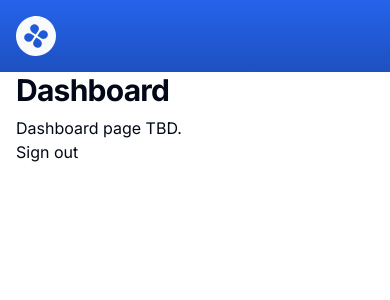
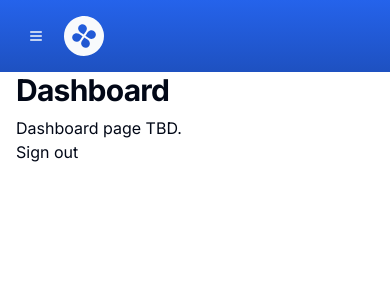
Before and after one commit to TheOmer77/finance-thing, a Next.js app: page / in a window 390 px wide. Shown: the top 300 px of the page. Built offline with nearby package versions, Linux system fonts and the light colour scheme.

Commit message:
Add nav drawer

```diff
--- a/src/components/layout/Header/index.tsx
+++ b/src/components/layout/Header/index.tsx
@@ -7,8 +7,8 @@ export const Header = () => (
 text-primary-foreground'
   >
     <div
-      className='mx-auto flex w-full max-w-screen-2xl flex-row items-center
-justify-between p-4 lg:pb-36'
+      className='mx-auto flex w-full max-w-screen-2xl flex-row-reverse
+items-center justify-end p-4 lg:flex-row lg:justify-between lg:pb-36'
     >
       <HeaderLogo />
       <Nav />
--- a/src/components/layout/Nav/NavButton.tsx
+++ b/src/components/layout/Nav/NavButton.tsx
@@ -1,3 +1,4 @@
+import { forwardRef, type ElementRef } from 'react';
 import Link from 'next/link';
 
 import { Button } from '@/components/ui/Button';
@@ -9,15 +10,21 @@ export type NavButtonProps = {
   active?: boolean;
 };
 
-export const NavButton = ({ active, href, label }: NavButtonProps) => (
+export const NavButton = forwardRef<ElementRef<'button'>, NavButtonProps>(
+  ({ active, href, label, ...props }, ref) => (
     <Button
+      {...props}
+      ref={ref}
       variant='ghost'
       className={cn(
-      'text-inherit hover:bg-primary-foreground/25 hover:text-inherit',
-      active && 'bg-primary-foreground/15'
+        `justify-start text-inherit hover:text-inherit
+lg:hover:bg-primary-foreground/20`,
+        active && 'bg-muted lg:bg-primary-foreground/10'
       )}
       asChild
     >
       <Link href={href}>{label}</Link>
     </Button>
+  )
 );
+NavButton.displayName = 'NavButton';
--- /dev/null
+++ b/src/components/layout/Nav/NavDrawer.tsx
@@ -0,0 +1,23 @@
+import type { PropsWithChildren } from 'react';
+import { MenuIcon } from 'lucide-react';
+
+import { Button } from '@/components/ui/Button';
+import { Drawer, DrawerContent, DrawerTrigger } from '@/components/ui/Drawer';
+
+export const NavDrawer = ({ children }: PropsWithChildren) => (
+  <Drawer direction='left'>
+    <DrawerTrigger asChild>
+      <Button
+        variant='ghost'
+        size='icon'
+        className='me-2 text-inherit hover:bg-primary-foreground/20
+hover:text-inherit lg:hidden'
+      >
+        <MenuIcon className='size-4' />
+      </Button>
+    </DrawerTrigger>
+    <DrawerContent className='p-2'>
+      <div className='flex flex-col gap-px'>{children}</div>
+    </DrawerContent>
+  </Drawer>
+);
--- a/src/components/layout/Nav/index.tsx
+++ b/src/components/layout/Nav/index.tsx
@@ -3,6 +3,8 @@
 import { usePathname } from 'next/navigation';
 
 import { NavButton, type NavButtonProps } from './NavButton';
+import { NavDrawer } from './NavDrawer';
+import { DrawerClose } from '@/components/ui/Drawer';
 
 const routes = [
   { href: '/', label: 'Overview' },
@@ -16,6 +18,7 @@ export const Nav = () => {
   const pathname = usePathname();
 
   return (
+    <>
       <nav className='hidden flex-row items-center gap-px overflow-x-auto lg:flex'>
         {routes.map(({ href, label }) => (
           <NavButton
@@ -26,5 +29,13 @@ export const Nav = () => {
           />
         ))}
       </nav>
+      <NavDrawer>
+        {routes.map(({ href, label }) => (
+          <DrawerClose key={href} asChild>
+            <NavButton href={href} label={label} active={pathname === href} />
+          </DrawerClose>
+        ))}
+      </NavDrawer>
+    </>
   );
 };
```
Lines whose indentation alone changed are shown as unchanged.
